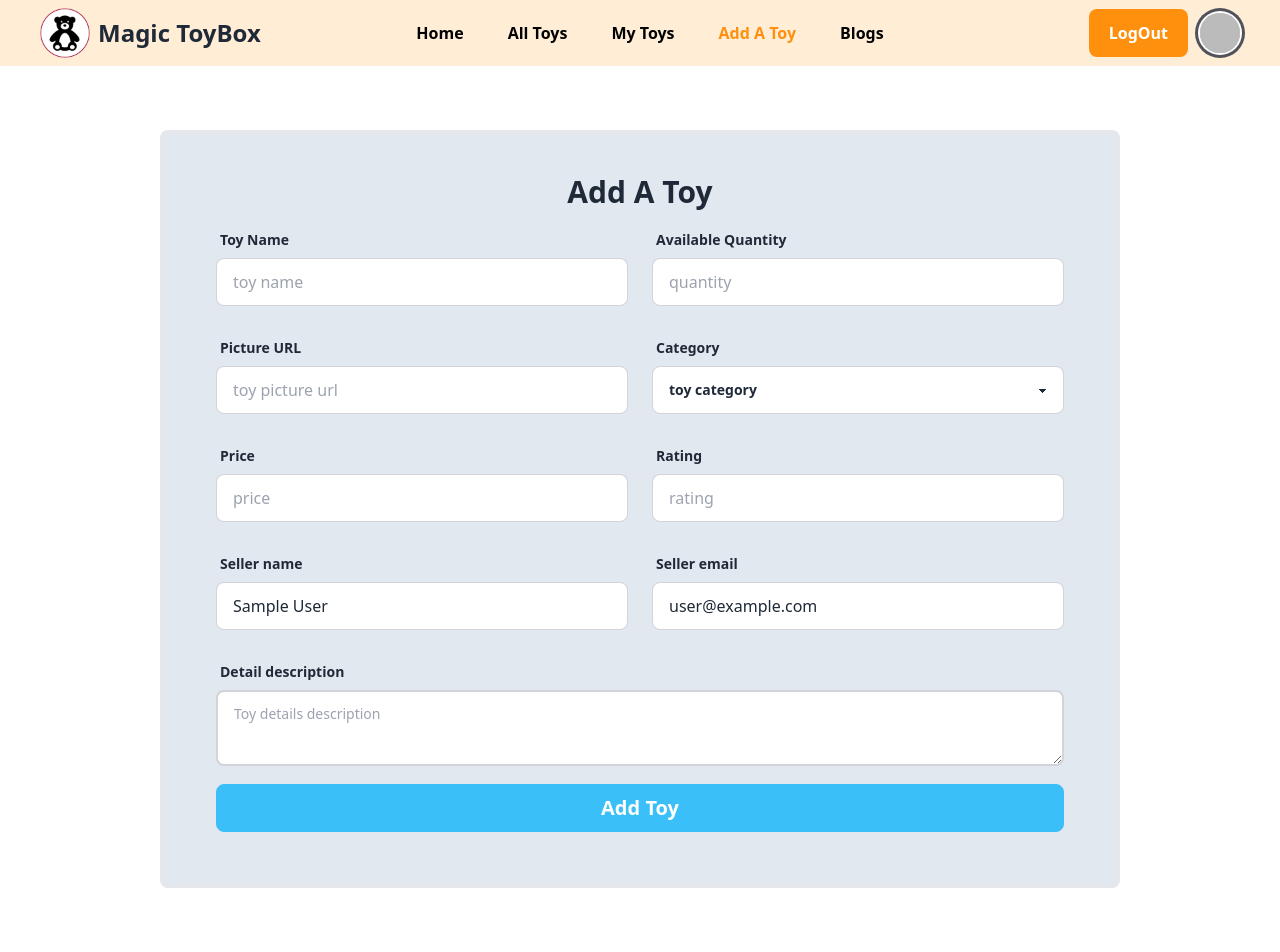
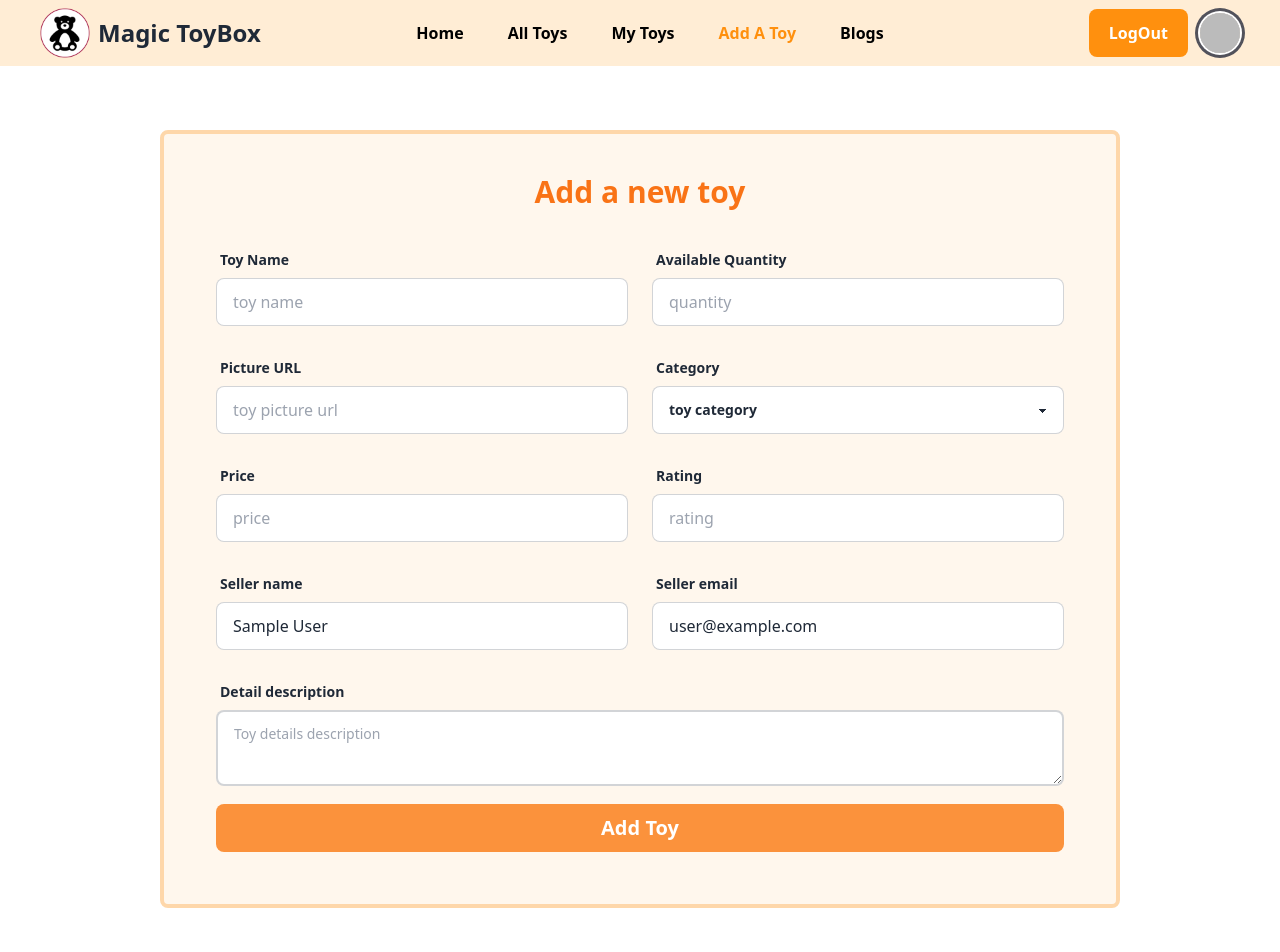
Before and after one commit to faridul22/magic-toy-box-client, a React (Vite) app: page /addAToy in a window 1280 px wide. Shown: the top 952 px of the page. Built offline with nearby package versions, Linux system fonts and the light colour scheme; no server answers; sample sign-in values are in the browser's storage.

Commit message:
add a toy put routes section done

```diff
--- a/src/pages/AddAToy/AddAToy.jsx
+++ b/src/pages/AddAToy/AddAToy.jsx
@@ -47,7 +47,7 @@ const AddAToy = () => {
                         title: 'Success!',
                         text: 'New Toy Added Successfully',
                         icon: 'success',
-                        confirmButtonText: 'Cool'
+                        confirmButtonText: 'Ok'
                     })
                 }
             })
@@ -56,8 +56,8 @@ const AddAToy = () => {
 
     return (
         <div className='container mx-auto w-3/4 my-16'>
-            <div className='border-4 p-10 rounded-lg bg-slate-200'>
-                <h1 className='text-center text-3xl font-bold'>Add A Toy</h1>
+            <div className='border-4 border-orange-200 p-10 rounded-lg  bg-orange-50'>
+                <h1 className='text-center text-3xl text-orange-500 mb-5 font-bold'>Add a new toy</h1>
                 <form onSubmit={handleAddAToy}>
                     <div className='grid lg:grid-cols-2'>
                         {/* name quantity row */}
@@ -74,7 +74,7 @@ const AddAToy = () => {
                                 <span className="label-text font-bold">Available Quantity</span>
                             </label>
                             <label className="">
-                                <input required type="text" name='quantity' placeholder="quantity" className="input input-bordered w-full" />
+                                <input required type="number" name='quantity' placeholder="quantity" className="input input-bordered w-full" />
                             </label>
                         </div>
                         {/* photo url and category row */}
@@ -83,7 +83,7 @@ const AddAToy = () => {
                                 <span className="label-text font-bold">Picture URL</span>
                             </label>
                             <label className="">
-                                <input required type="text" name='picture' placeholder="toy picture url" className="input input-bordered w-full" />
+                                <input required type="url" name='picture' placeholder="toy picture url" className="input input-bordered w-full" />
                             </label>
                         </div>
                         <div className="form-control my-3 mx-3">
@@ -96,10 +96,9 @@ const AddAToy = () => {
                                     <option value="sportsCar">Sports Car</option>
                                     <option value="truck">Truck</option>
                                     <option value="bus">Bus</option>
+                                    <option value="others">Others</option>
                                 </select>
                             </label>
-
-                            {/* <input required type="text" placeholder="toy category" className="input input-bordered w-full" /> */}
 
                         </div>
                         {/* price and rating row */}
@@ -108,7 +107,7 @@ const AddAToy = () => {
                                 <span className="label-text font-bold">Price</span>
                             </label>
                             <label className="">
-                                <input required type="text" name='price' placeholder="price" className="input input-bordered w-full" />
+                                <input required type="number" name='price' placeholder="price" className="input input-bordered w-full" />
                             </label>
                         </div>
                         <div className="form-control my-3 mx-3">
@@ -148,13 +147,11 @@ const AddAToy = () => {
                     </div>
                     {/* submit */}
                     <div className="form-control my-3 m-3">
-                        <input className="btn btn-info  text-white normal-case text-xl font-bold" type="submit" value="Add Toy" />
+                        <input className="btn bg-orange-400 border-none  text-white normal-case text-xl font-bold" type="submit" value="Add Toy" />
                     </div>
 
                 </form>
             </div>
-
-
         </div>
     );
 };
```
